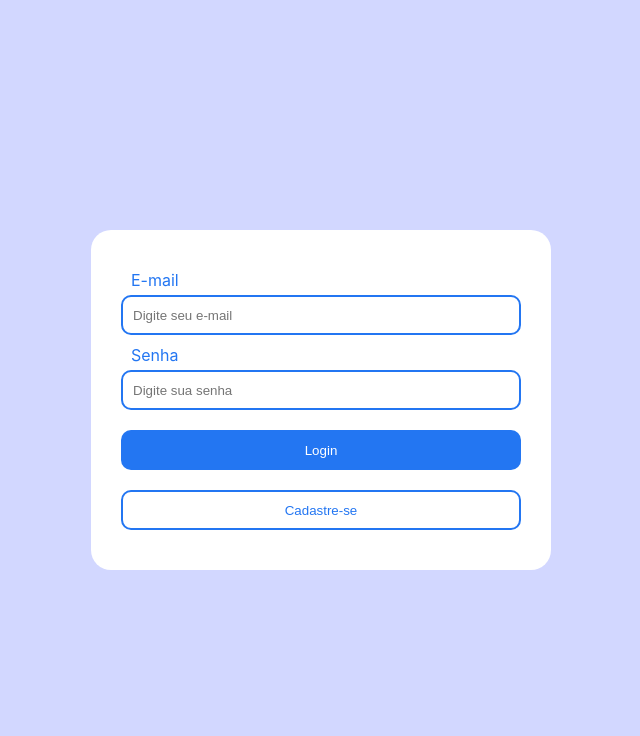
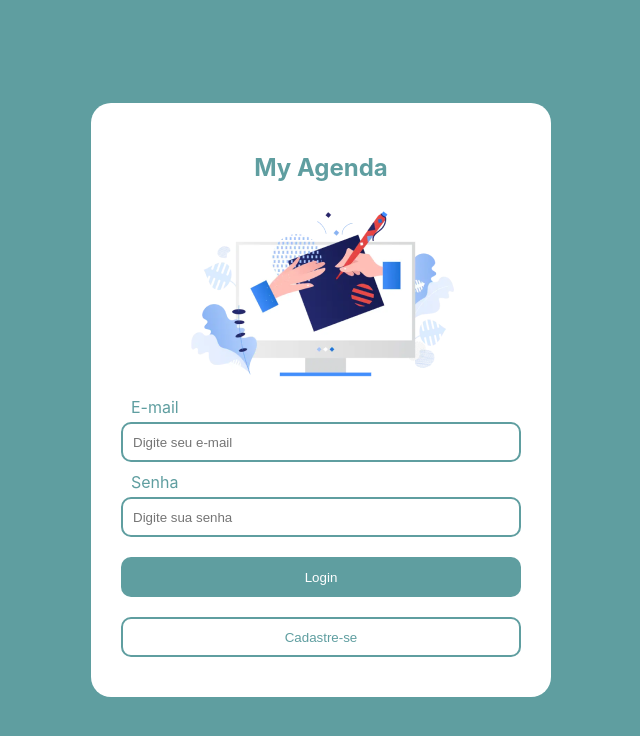
Before and after one commit to KlaytonJr/Agenda-POC, a React (Create React App) app: page /auth in a window 1280 px wide. Shown: the top 736 px of the page, without its empty margins (319-959 px from the left). Built offline with nearby package versions, Linux system fonts and the light colour scheme.

Commit message:
change colors

```diff
--- a/src/components/Button/style.css
+++ b/src/components/Button/style.css
@@ -1,5 +1,5 @@
 .button {
-    background-color: #2376F2;
+    background-color: #5F9EA0;
     color: #fff;
     width: 100%;
     border-radius: 10px;
@@ -12,6 +12,6 @@
 
 .secondary {
     background-color: #fff;
-    border: 2px solid #2376F2;
-    color: #2376F2;
+    border: 2px solid #5F9EA0;
+    color: #5F9EA0;
 }
--- a/src/components/Input/style.css
+++ b/src/components/Input/style.css
@@ -1,5 +1,5 @@
 .label {
-    color: #2376F2;
+    color: #5F9EA0;
 
     padding: 0 10px;
     text-align: start;
@@ -9,7 +9,7 @@
 .input {
     width: 100%;
     height: 40px;
-    border: 2px solid #2376F2;
+    border: 2px solid #5F9EA0;
     border-radius: 10px;
 
     padding: 0 10px;
--- a/src/components/Item/style.css
+++ b/src/components/Item/style.css
@@ -16,3 +16,7 @@
     display: flex;
     justify-content: space-between;
 }
+
+.item-icons img {
+    cursor: pointer;
+}
--- a/src/components/ItemList/index.jsx
+++ b/src/components/ItemList/index.jsx
@@ -5,7 +5,7 @@ import React from 'react'
 function ItemList({ tarefas, setTarefas, editar }) {
     return (
         <div className="item-list">
-            { tarefas.map((tarefa) => <Item  informacoes={tarefa} tarefas={tarefas} setTarefas={setTarefas} editar={editar} />) }
+            { tarefas.map((tarefa) => <Item key={tarefa._id} informacoes={tarefa} tarefas={tarefas} setTarefas={setTarefas} editar={editar} />) }
         </div>
     )
 }
--- a/src/components/ItemListContainer/style.css
+++ b/src/components/ItemListContainer/style.css
@@ -12,3 +12,16 @@
 .list-header button {
     height: 40px;
 }
+
+.list-header h1 {
+    color: #fff;
+}
+
+.list-header button {
+    border: 2px solid #fff;
+    border-radius: 10px;
+
+    background-color: transparent;
+    color: #fff;
+    cursor: pointer;
+}
--- a/src/components/Navbar/style.css
+++ b/src/components/Navbar/style.css
@@ -6,3 +6,13 @@
     justify-content: space-between;
     align-items: center;
 }
+
+.navbar h1 {
+    color: #5F9EA0;
+}
+
+.navbar button {
+    border: none;
+    background-color: transparent;
+    cursor: pointer;
+}
--- a/src/index.css
+++ b/src/index.css
@@ -5,7 +5,7 @@ body {
     sans-serif;
   -webkit-font-smoothing: antialiased;
   -moz-osx-font-smoothing: grayscale;
-  background-color: #D2D7FF;
+  background-color: #5F9EA0;
 }
 
 code {
--- a/src/pages/Auth/index.jsx
+++ b/src/pages/Auth/index.jsx
@@ -5,6 +5,7 @@ import Button from "../../components/Button"
 import { apiPost } from "../../services/api";
 import { useAuth } from "../../context/AuthProvider";
 import { useNavigate } from "react-router-dom";
+import MyAgenda from '../../assets/img/myagenda.png'
 
 function Auth() {
     const { setAuthToken } = useAuth();
@@ -47,6 +48,10 @@ function Auth() {
     return (
         <div className="auth-container">
             <div className="auth">
+                <div className="auth-header">
+                    <h2>My Agenda</h2>
+                    <img src={MyAgenda} />
+                </div>
                 <Input
                     value={email}
                     onChange={setEmail}
--- a/src/pages/Auth/style.css
+++ b/src/pages/Auth/style.css
@@ -14,3 +14,14 @@
     background-color: #fff;
     border-radius: 20px;
 }
+
+.auth-header {
+    display: flex;
+    flex-direction: column;
+    align-items: center;
+    justify-content: center;
+}
+
+.auth .auth-header h2 {
+    color: #5F9EA0;
+}
```
Also changed, not shown: src/assets/img/myagenda.png (added).
